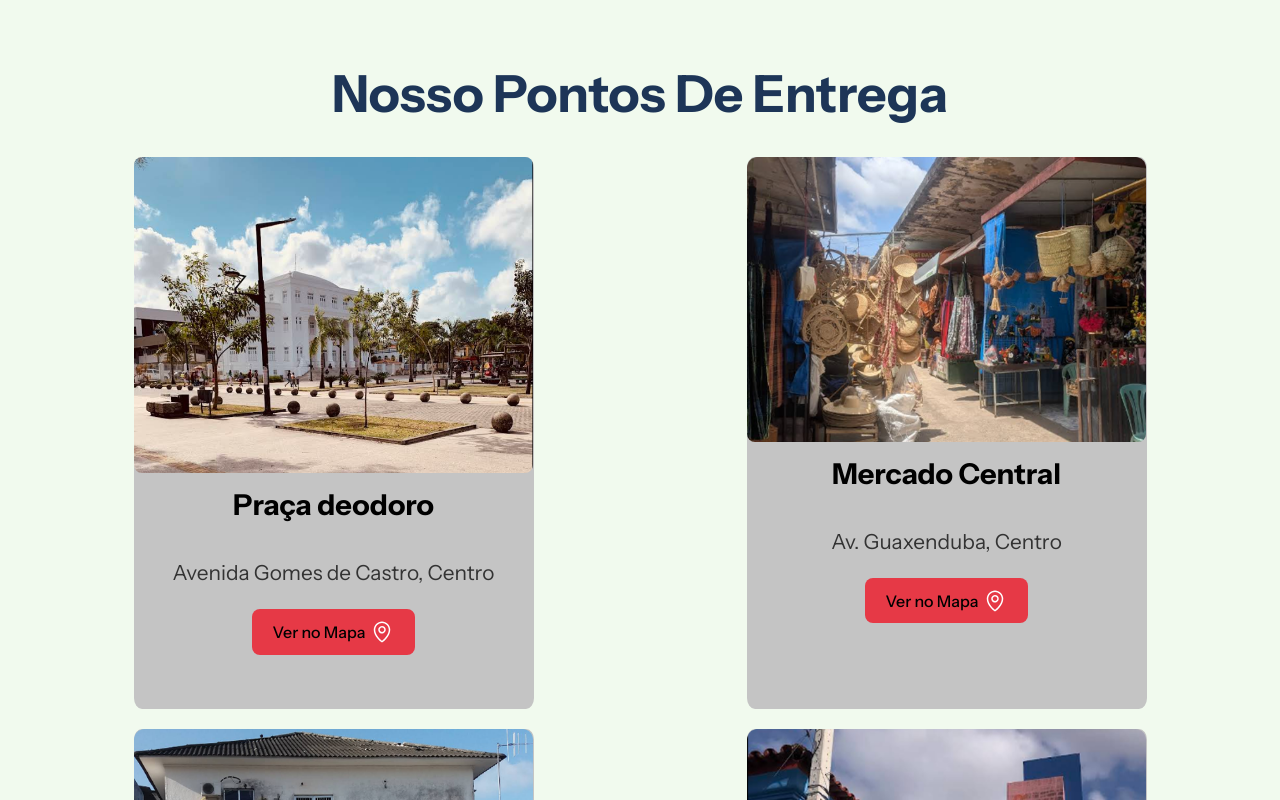
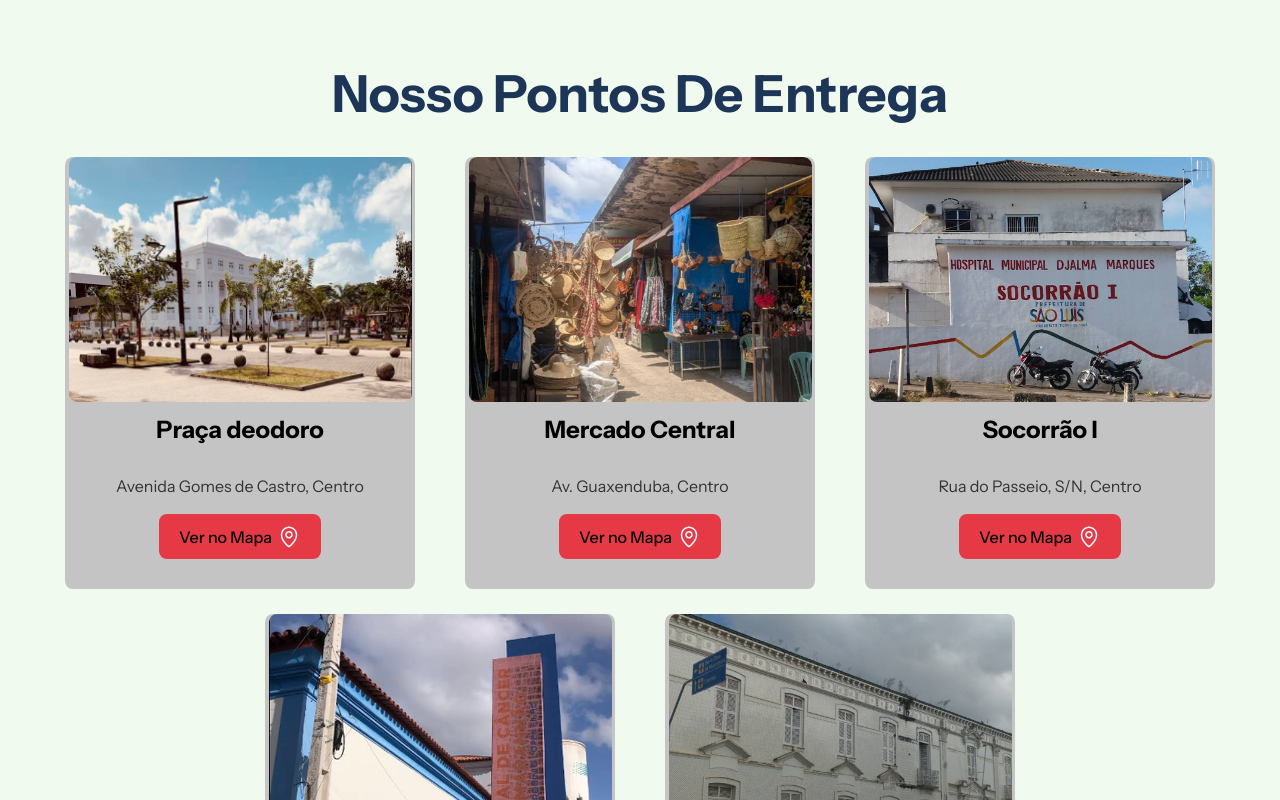
Before and after one commit to eubielzin/Sopa-do--Bem-Front-and, a React (Vite) app: page / in a window 1280 px wide. Shown: the top 800 px of the page. Built offline with nearby package versions, Linux system fonts and the light colour scheme.

Commit message:
melhorando os cartões

```diff
--- a/src/component/card.tsx
+++ b/src/component/card.tsx
@@ -10,7 +10,7 @@ type CardProps = {
 export default function Card({ imagemLocal, nome, localizacao, link}: CardProps) {
   return (
     <div className="card">
-      <img src={imagemLocal} alt="" />
+      <img className="imagemLocal" src={imagemLocal} alt="" />
       <h2>{nome}</h2>
       <p>{localizacao}</p>
       <Botao texto="Ver no Mapa" icone={IconeDeMapa} link={link}/>
--- a/src/component/pontosEntrega.css
+++ b/src/component/pontosEntrega.css
@@ -1,48 +1,59 @@
-*{
-    font-family:  'Instrument Sans', sans-serif;
+* {
+    font-family: 'Instrument Sans', sans-serif;
 }
+
 .secaoEntrega h1 {
     color: #1D3557;
 }
 
 .Cards {
     display: flex;
-    column-gap: 10px;
-    row-gap: 20px;
+    column-gap: 50px;
+    row-gap: 25px;
     flex-wrap: wrap;
     justify-content: center;
 }
+
 .Cards .card {
     display: flex;
     align-items: center;
     flex-direction: column;
     background-color: #C4C4C4;
-    margin-left: auto; /* Centraliza horizontalmente */
-    margin-right: auto;
-    width: 100%; /* Garante que ele use a largura total em telas pequenas */
-    max-width: 400px; /* verificar se ficar 400px ou 600px */
-    padding-bottom: 4.5%;
+    /* Centraliza horizontalmente */
+    width: 100%;
+    /* Garante que ele use a largura total em telas pequenas */
+    max-width: 350px;
+    /* verificar se ficar 400px ou 600px */
+    padding-bottom: 2.5%;
     border-radius: 2%;
 }
+
+.Cards .card:nth-child(4) {
+    align-self: flex-end;
+}
+
 /* Imagem dentro do card */
-.Cards img {
+.Cards .imagemLocal {
     max-width: 100%;
+    height: 245px;
+    width: 343px;
     border-radius: 8px;
-     object-fit: cover;
+    object-fit: cover;
 }
 
 /* Título do card */
 .Cards h2 {
     color: black;
-    font-size: 1.8rem;
+    font-size: 1.5rem;
     margin: 10px 0;
 }
 
 /* Texto do card */
 .Cards p {
     color: #333333;
-    font-size: 1.3rem;
+    font-size: 1rem;
 }
+
 .Cards button {
     display: flex;
     align-items: center;
```
